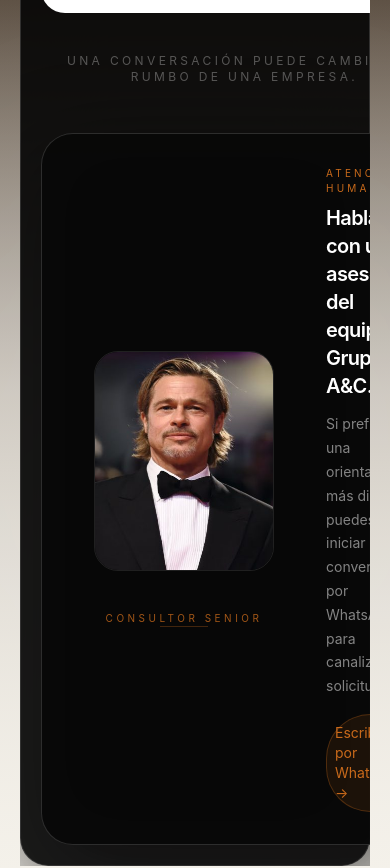
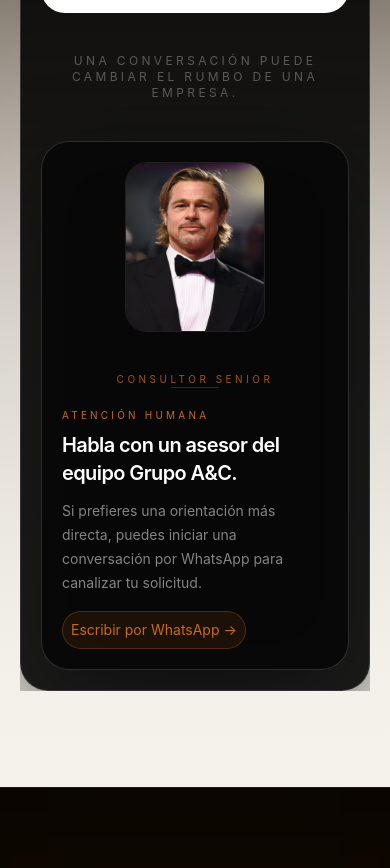
Before and after one commit to deltastudiocomunicaciones-cpu/grupo-analisis-web, a Next.js app: page /contacto in a window 390 px wide. Shown: the part 1560-2428 px from the top of the page. Built offline with nearby package versions, Linux system fonts and the light colour scheme.

Commit message:
Contacto responsive v1

```diff
--- a/app/contacto/page.tsx
+++ b/app/contacto/page.tsx
@@ -85,7 +85,7 @@ export default function ContactoPage() {
               <div className="grid gap-4 md:gap-5">
                 <input
                   placeholder="Nombre completo"
-                  className="w-full rounded-full bg-black/40 border border-white/15 px-5 md:px-6 py-4 text-white placeholder:text-white/35 outline-none focus:border-[#c96a1b]"
+                  className="w-full rounded-full bg-black/40 border border-white/15 px-5 md:px-4 py-4 text-white placeholder:text-white/35 outline-none focus:border-[#c96a1b]"
                 />
 
                 <input
@@ -114,9 +114,9 @@ export default function ContactoPage() {
   Una conversación puede cambiar el rumbo de una empresa.
 </p>
 
-<div className="mt-8 flex min-h-[410px] items-center gap-8 rounded-[32px] border border-white/15 bg-[#080808]/90 p-8 backdrop-blur-2xl shadow-[0_25px_90px_rgba(0,0,0,0.45)]">
-  <div className="flex w-[220px] flex-col items-center">
-    <div className="h-[220px] w-[180px] overflow-hidden rounded-[24px] border border-white/10">
+<div className="mt-6 md:mt-8 flex flex-col md:flex-row min-h-0 md:min-h-[410px] items-center gap-5 md:gap-8 rounded-[28px] md:rounded-[32px] border border-white/15 bg-[#080808]/90 p-5 md:p-8 backdrop-blur-2xl shadow-[0_25px_90px_rgba(0,0,0,0.45)]">
+  <div className="flex w-full md:w-[220px] flex-col items-center">
+    <div className="h-[170px] w-[140px] md:h-[220px] md:w-[180px] overflow-hidden rounded-[22px] md:rounded-[24px] border border-white/10">
       <img
         src="/fotos/asesor-contacto.jpg"
         alt="Asesor Grupo A&C"
```
